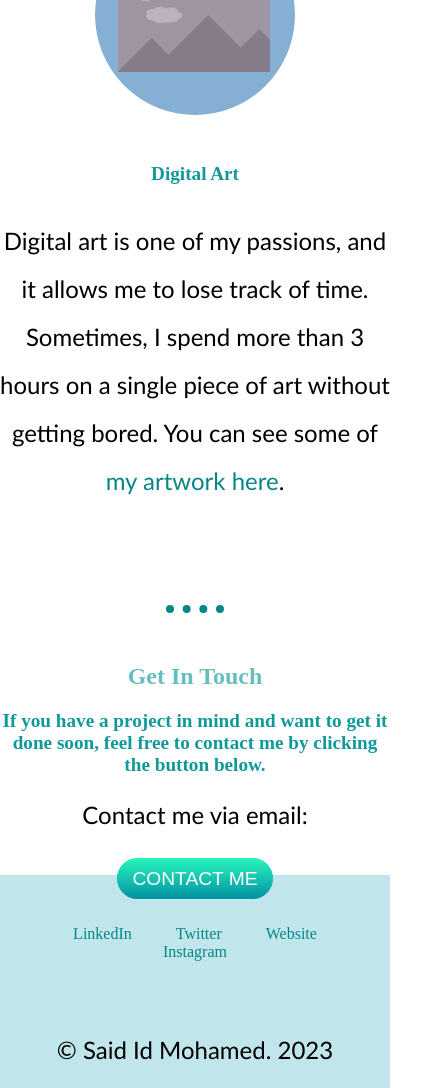
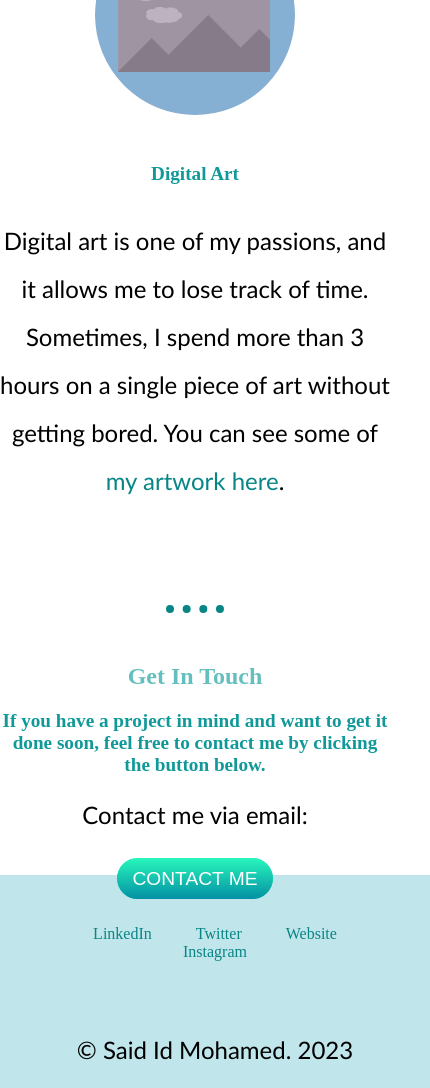
Before and after one commit to saidcodes/saidproject, a plain HTML site: page index.html in a window 390 px wide. Shown: the part 1524-2612 px from the top of the page, 430 px wide, since content can reach past the window. Drawn offline with Linux system fonts and the light colour scheme.

Commit message:
Update styles.css

```diff
--- a/css/styles.css
+++ b/css/styles.css
@@ -322,4 +322,8 @@ nav {
       margin-top: 20px;
     }
   }
+   .bottom-container {
+   width: 100%;
+
+  }
 }
```
